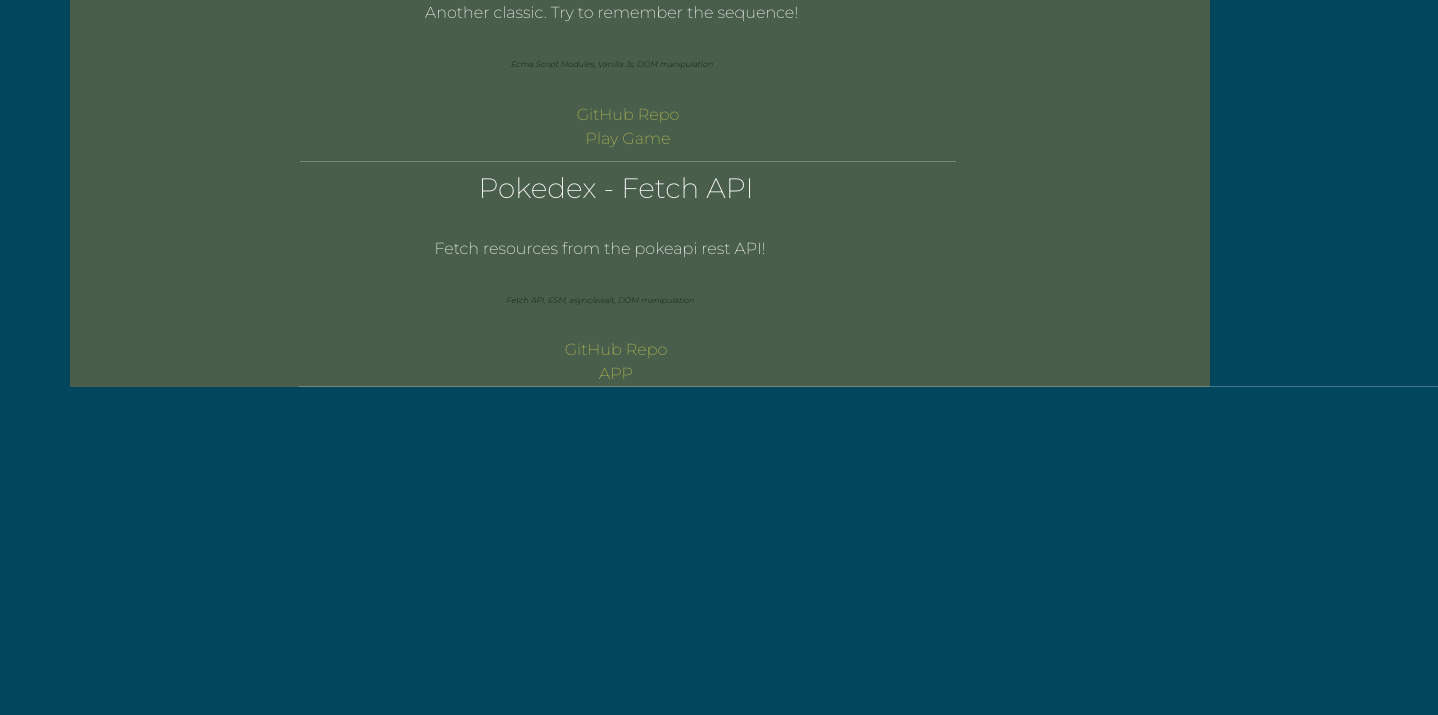
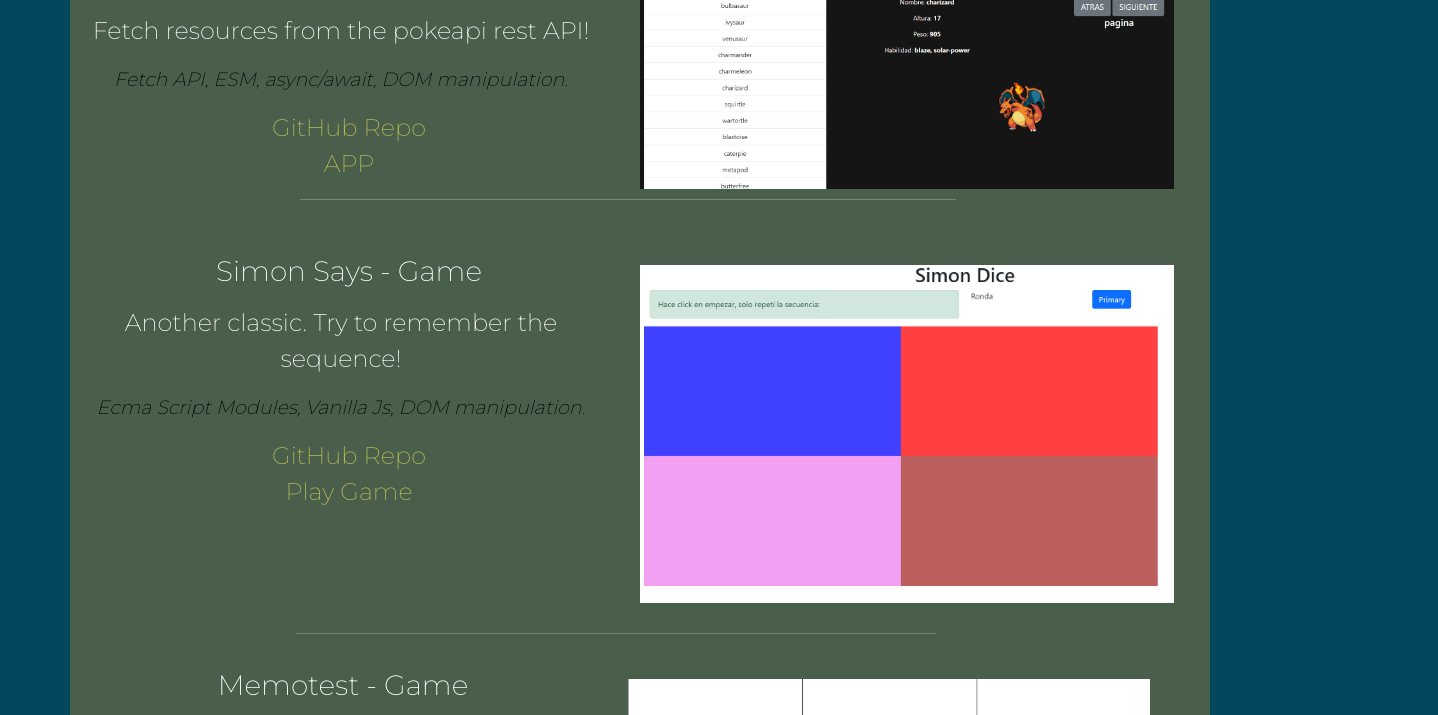
Before and after one commit to sergioatk/sergioatk.github.io, a website: page index.html in a window 1280 px wide. Shown: the part 760-1475 px from the top of the page, 1438 px wide, since content can reach past the window. Before the commit the page ends 1147 px from the top, so only its background shows below. Drawn offline with nearby package versions, Linux system fonts and the light colour scheme.

Commit message:
actualiza imagenes de proyectos

```diff
--- a/index.html
+++ b/index.html
@@ -46,10 +46,10 @@
         <p>Hi! My same is Sergio Tkaczek. I am a JavaScript developer.</p>
 
         <p>I'm training both on Frontend and Backend tecnologies such as Vanilla Js, HTML, CSS; React Js. Node and
-          Express with template engines</p>
+          Express with template engines.</p>
 
         <p>Concious about good progaming practices, I am aware about the importance of testing, both unit and end-to-end
-          and SOLID principles</p>
+          and SOLID principles.</p>
 
         <p>I am thrilled about the grat challenge of building, with my spirit and eyes wide open to keep learning
           everyday!</p>
@@ -62,48 +62,73 @@
         <div class="col ">
           <h2>Projects</h2>
 
+
           <div class="row">
-            <div class="col text-center">
-              <h3>Memotest - Game</h3>
-              <p>A classic game. The player must find the pair of cards.</p>
-              <a href="https://github.com/sergioatk/memotest-game" class="text-center">GitHub Repo</a> <br>
-              <a href="http://estudiotkaczek.com/memotest-game/">Play Game</a>
+            <div class="col-12 col-sm-6 text-center">
+              <h3>Pokedex - Fetch API</h3>
+              <p>Fetch resources from the pokeapi rest API!</p>
+              <p class="notas">Fetch API, ESM, async/await, DOM manipulation.</p>
+              <a href="https://github.com/sergioatk/pokedex" class="text-center">GitHub Repo</a> <br>
+              <a href="https://estudiotkaczek.com/pokedex/">APP</a>
+            </div>
+            <div class="col-12 col-sm-6"><img src="./img/screen-pokedex.png" alt="pokedex project image"></div>
+          </div>
+
+
+
+          <div class="row">
+            <br>
+            <div class="col">
               <hr>
             </div>
           </div>
 
-
-          <div class="row">
-            <div class="col text-center">
+          <div class="row proyecto">
+            <div class="col col-sm-6 text-center">
               <h3>Simon Says - Game</h3>
               <p>Another classic. Try to remember the sequence!</p>
-              <p class="notas">Ecma Script Modules, Vanilla Js, DOM manipulation</p>
+              <p class="notas">Ecma Script Modules, Vanilla Js, DOM manipulation.</p>
               <a href="https://github.com/sergioatk/simon-says" class="text-center">GitHub Repo</a> <br>
               <a href="http://estudiotkaczek.com/simon-says/">Play Game</a>
-              <hr>
+
+
             </div>
+            <div class="col-12 col-sm-6"><img src="./img/screen-simon.png" alt="simon says game project image"></div>
+          </div>
+
+        </div>
+
+        <div class="row">
+          <br>
+          <div class="col">
+            <hr>
           </div>
         </div>
 
 
         <div class="row">
-          <div class="col text-center">
-            <h3>Pokedex - Fetch API</h3>
-            <p>Fetch resources from the pokeapi rest API!</p>
-            <p class="notas">Fetch API, ESM, async/await, DOM manipulation</p>
-            <a href="https://github.com/sergioatk/simon-says" class="text-center">GitHub Repo</a> <br>
-            <a href="http://estudiotkaczek.com/simon-says/">APP</a>
+          <div class="col-12 col-sm-6 text-center">
+            <h3>Memotest - Game</h3>
+            <p>A classic game. The player must find the pair of cards.</p>
+            <a href="https://github.com/sergioatk/memotest-game" class="text-center">GitHub Repo</a> <br>
+            <a href="http://estudiotkaczek.com/memotest-game/">Play Game</a>
+
+
           </div>
+          <div class="col-12 col-sm-6"><img src="./img/screen-memo.png" alt="memotest game project image"></div>
+
         </div>
-      </div>
-      <hr>
+
 
       </div>
 
 
+    </div>
 
 
-    </div>
+
+
+  </div>
   </div>
 
 
--- a/src/main.css
+++ b/src/main.css
@@ -1,11 +1,16 @@
 body {
     margin: 0px;
+    font-size: 1.5em;
     padding: 0px;
     margin-top: 20px;
     font-family: 'Montserrat', sans-serif;
     color: white;
     background-color: #02475e;
 
+}
+
+.proyecto {
+    text-align: left;
 }
 
 .container {
@@ -49,12 +54,25 @@
     text-align: center;
 }
 
+.proyecto {
+    margin-top: 20px;
+    margin-bottom: 20px;
+}
+
 .notas {
     color: black;
-    font-size: 0.5em;
+    font-size: 0.8em;
     font-style: italic;
 }
 
+img {
+    padding-top: 20px;
+
+        width: 100%;
+        height: auto;
+        max-width: 100%;
+
+}
 hr {
     margin: 10px 20% 0 20%;
 }
```
Also changed, not shown: otro.html (deleted, +0 -28 lines), img/screen-memo.png (added), img/screen-pokedex.png (added), img/screen-simon.png (added).
